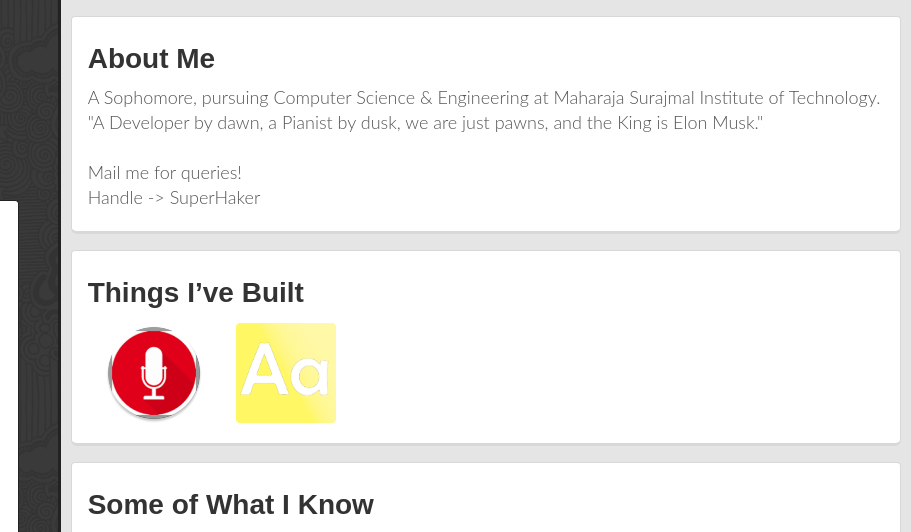
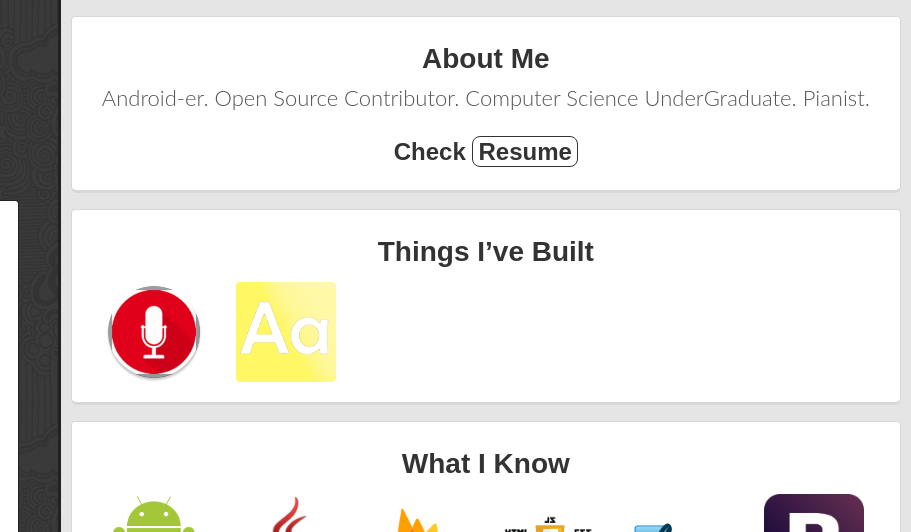
Before and after one commit to SuperHaker/SuperHaker.github.io, a plain HTML site: page index.html in a window 1280 px wide. Shown: the top 532 px of the page, 369-1280 px from the left. Drawn offline with nearby package versions, Linux system fonts and the light colour scheme; a script that the page names is missing.

Commit message:
Adding res

```diff
--- a/css/amrit.webflow.css
+++ b/css/amrit.webflow.css
@@ -17,6 +17,37 @@ body {
   color: #333;
   font-size: 14px;
   line-height: 20px;
+}
+
+.resume {
+text-align: center;
+ margin: 0 auto;
+
+}
+
+.resume a {
+
+    font-size: 24px;
+    font-family:'Crete Round', sans-serif;
+    line-height: 24px;
+    font-weight: 700;
+    color: #333;
+    text-decoration: none;
+    background-color: white;
+    padding: 1px 5px;
+    text-align: center;
+    border: 1px solid #333;
+    border-radius: 8px;
+
+}
+
+.resume a:hover{
+  -webkit-transition-duration: 0.4s;
+    transition-duration: 0.4s;
+    background-color: #333;
+    color: white;
+
+
 }
 h1 {
   margin: 10px 0px;
@@ -39,6 +70,7 @@ h3 {
   font-size: 28px;
   line-height: 32px;
   font-weight: 700;
+  text-align: center;
 }
 h4 {
   margin: 10px 0px;
@@ -60,13 +92,14 @@ h6 {
   font-weight: 700;
 }
 p {
-  margin-bottom: 5px;
-  float: left;
+  margin: 0;
+  padding: 0;
   font-family: Lato, sans-serif;
   color: #555;
-  font-size: 18px;
+  font-size: 22px;
   line-height: 25px;
   font-weight: 300;
+  text-align: center;
 }
 .button {
   display: inline-block;
--- a/index.html
+++ b/index.html
@@ -76,11 +76,16 @@
       <div class="w-col w-col-8 fillcell content">
         <div class="w-container card card-content">
           <h3>About Me</h3>
-          <p>A Sophomore, pursuing Computer Science & Engineering at Maharaja Surajmal Institute of Technology.
-	<br> "A Developer by dawn, a Pianist by dusk, we are just pawns, and the King is Elon Musk."
-            <br>
+          <p>
+            Android-er. Open Source Contributor. Computer Science UnderGraduate. Pianist.
+        </p>
+  <br>
+  <div class="resume">
+    <h4>Check <a href="https://drive.google.com/file/d/0B1Rl_aMjKEu8b3V5TXR0X3Roazg/view?usp=sharing" target="_blank"><strong>Resume</strong></a></h4>
+  </div>
+            <!-- <br>
             <br>Mail me for queries!<br>
-		Handle -> SuperHaker</p>
+		Handle -> SuperHaker</p> -->
         </div>
         <!--<div class="w-container card card-content">
          <h3>Where I Work</h3>
@@ -104,7 +109,7 @@
 
 
         <div class="w-container card card-content">
-          <h3>Some of What I Know</h3>
+          <h3>What I Know</h3>
           <div class="content-image android"></div>
           <div class="content-image java"></div>
           <div class="content-image firebase"></div>
```
